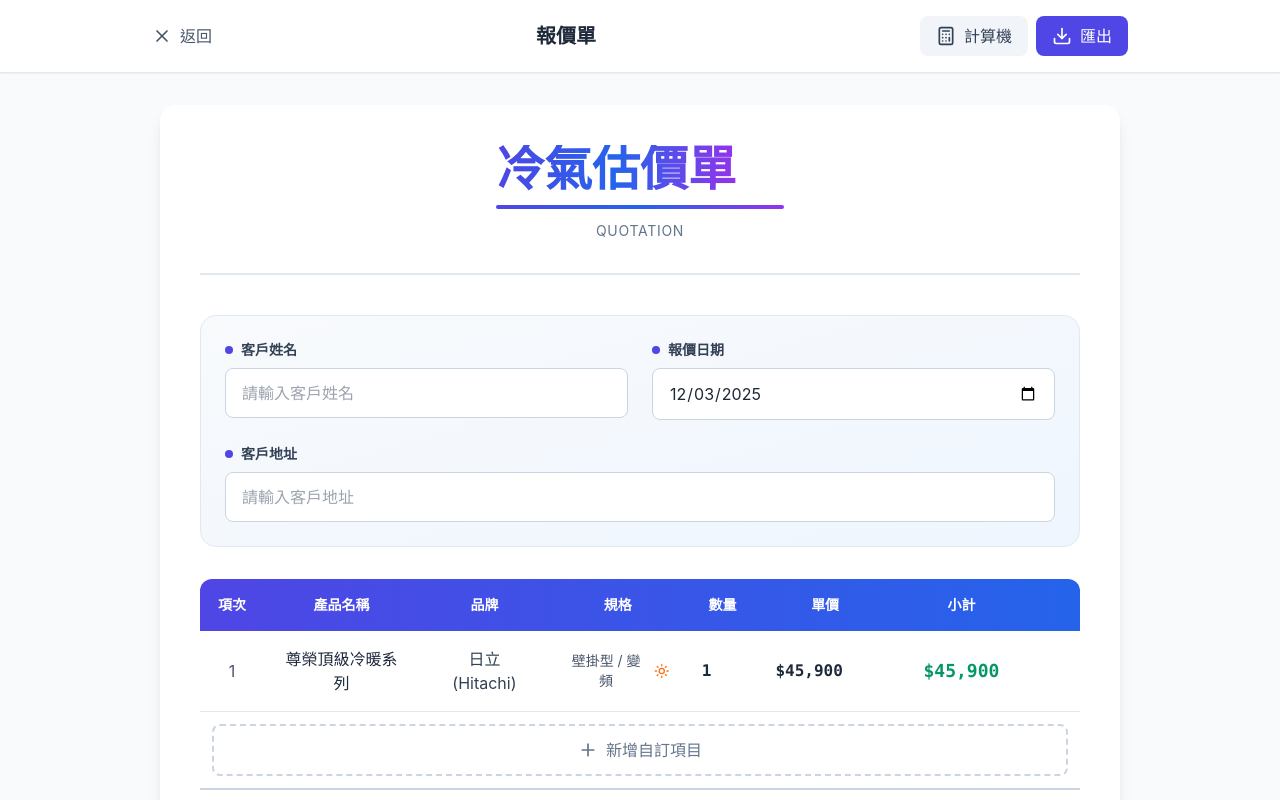
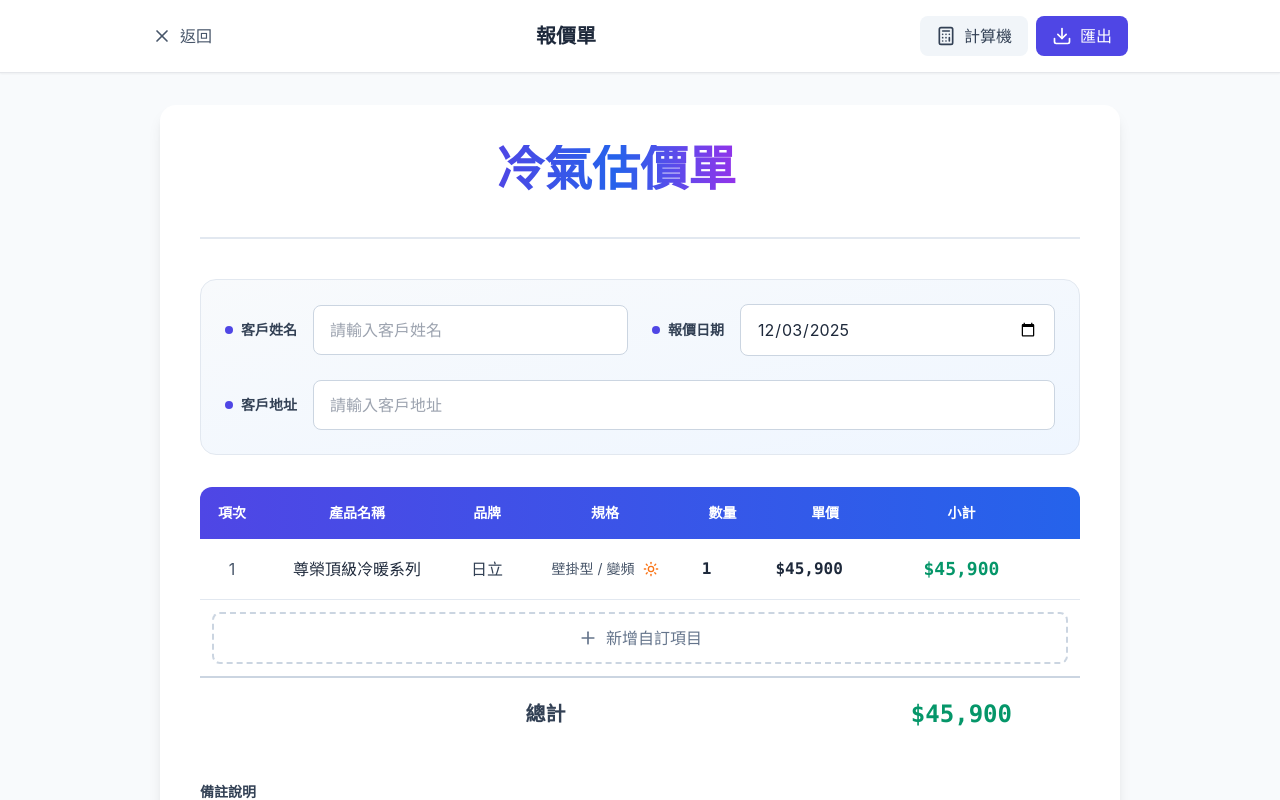
Before and after one commit to tw092669-ctrl/Product-inquiry, a React (Vite) app: page / in a window 1280 px wide. Both pictures are taken after a click on the button "生成報價單". Shown: the top 800 px of the page. Built offline with nearby package versions, Linux system fonts and the light colour scheme.

Commit message:
客戶資訊欄位改為橫向排列

```diff
--- a/App.tsx
+++ b/App.tsx
@@ -1569,17 +1569,14 @@ const QuotePage = ({
 
               {/* 匯出模式 */}
               <h1 className="hidden export-show text-4xl sm:text-5xl font-black text-indigo-600 mb-3">{quoteTitle}</h1>
-
-              <div className="h-1 bg-gradient-to-r from-indigo-600 via-blue-600 to-purple-600 rounded-full mb-3"></div>
-            </div>
-            <p className="text-slate-500 text-sm tracking-wider">QUOTATION</p>
+            </div>
           </div>
 
           {/* Info Section */}
           <div className="bg-gradient-to-br from-slate-50 to-blue-50 rounded-2xl p-6 mb-8 border border-slate-200">
             <div className="grid grid-cols-1 sm:grid-cols-2 gap-6">
-              <div>
-                <label className="block text-sm font-bold text-slate-700 mb-2 flex items-center gap-2">
+              <div className="flex items-center gap-4">
+                <label className="text-sm font-bold text-slate-700 flex items-center gap-2 whitespace-nowrap">
                   <span className="w-2 h-2 bg-indigo-600 rounded-full"></span>
                   客戶姓名
                 </label>
@@ -1587,15 +1584,15 @@ const QuotePage = ({
                   type="text"
                   value={customerName}
                   onChange={(e) => setCustomerName(e.target.value)}
-                  className="export-hide w-full px-4 py-3 border border-slate-300 rounded-lg focus:ring-2 focus:ring-indigo-500 focus:border-transparent bg-white"
+                  className="export-hide flex-1 px-4 py-3 border border-slate-300 rounded-lg focus:ring-2 focus:ring-indigo-500 focus:border-transparent bg-white"
                   placeholder="請輸入客戶姓名"
                 />
-                <div className="hidden export-show px-4 py-3 border border-slate-300 rounded-lg bg-white min-h-[48px] flex items-center font-medium text-slate-800">
+                <div className="hidden export-show flex-1 px-4 py-3 border border-slate-300 rounded-lg bg-white min-h-[48px] flex items-center font-medium text-slate-800">
                   {customerName || '未填寫'}
                 </div>
               </div>
-              <div>
-                <label className="block text-sm font-bold text-slate-700 mb-2 flex items-center gap-2">
+              <div className="flex items-center gap-4">
+                <label className="text-sm font-bold text-slate-700 flex items-center gap-2 whitespace-nowrap">
                   <span className="w-2 h-2 bg-indigo-600 rounded-full"></span>
                   報價日期
                 </label>
@@ -1603,14 +1600,14 @@ const QuotePage = ({
                   type="date"
                   value={quoteDate}
                   onChange={(e) => setQuoteDate(e.target.value)}
-                  className="export-hide w-full px-4 py-3 border border-slate-300 rounded-lg focus:ring-2 focus:ring-indigo-500 focus:border-transparent bg-white"
+                  className="export-hide flex-1 px-4 py-3 border border-slate-300 rounded-lg focus:ring-2 focus:ring-indigo-500 focus:border-transparent bg-white"
                 />
-                <div className="hidden export-show px-4 py-3 border border-slate-300 rounded-lg bg-white min-h-[48px] flex items-center font-medium text-slate-800">
+                <div className="hidden export-show flex-1 px-4 py-3 border border-slate-300 rounded-lg bg-white min-h-[48px] flex items-center font-medium text-slate-800">
                   {quoteDate || '未填寫'}
                 </div>
               </div>
-              <div className="sm:col-span-2">
-                <label className="block text-sm font-bold text-slate-700 mb-2 flex items-center gap-2">
+              <div className="sm:col-span-2 flex items-center gap-4">
+                <label className="text-sm font-bold text-slate-700 flex items-center gap-2 whitespace-nowrap">
                   <span className="w-2 h-2 bg-indigo-600 rounded-full"></span>
                   客戶地址
                 </label>
@@ -1618,10 +1615,10 @@ const QuotePage = ({
                   type="text"
                   value={customerAddress}
                   onChange={(e) => setCustomerAddress(e.target.value)}
-                  className="export-hide w-full px-4 py-3 border border-slate-300 rounded-lg focus:ring-2 focus:ring-indigo-500 focus:border-transparent bg-white"
+                  className="export-hide flex-1 px-4 py-3 border border-slate-300 rounded-lg focus:ring-2 focus:ring-indigo-500 focus:border-transparent bg-white"
                   placeholder="請輸入客戶地址"
                 />
-                <div className="hidden export-show px-4 py-3 border border-slate-300 rounded-lg bg-white min-h-[48px] flex items-center font-medium text-slate-800">
+                <div className="hidden export-show flex-1 px-4 py-3 border border-slate-300 rounded-lg bg-white min-h-[48px] flex items-center font-medium text-slate-800">
                   {customerAddress || '未填寫'}
                 </div>
               </div>
@@ -1672,7 +1669,7 @@ const QuotePage = ({
                       <td className="p-4 text-center align-middle">
                         <div className="font-medium text-slate-800">{product.name}</div>
                       </td>
-                      <td className="p-4 text-center align-middle text-slate-700">{brand?.label}</td>
+                      <td className="p-4 text-center align-middle text-slate-700">{brand?.label.split(' (')[0]}</td>
                       <td className="p-4 text-center align-middle text-sm text-slate-600">
                         <div className="flex items-center justify-center gap-2">
                           <span>{style?.label} / {type?.label}</span>
```
